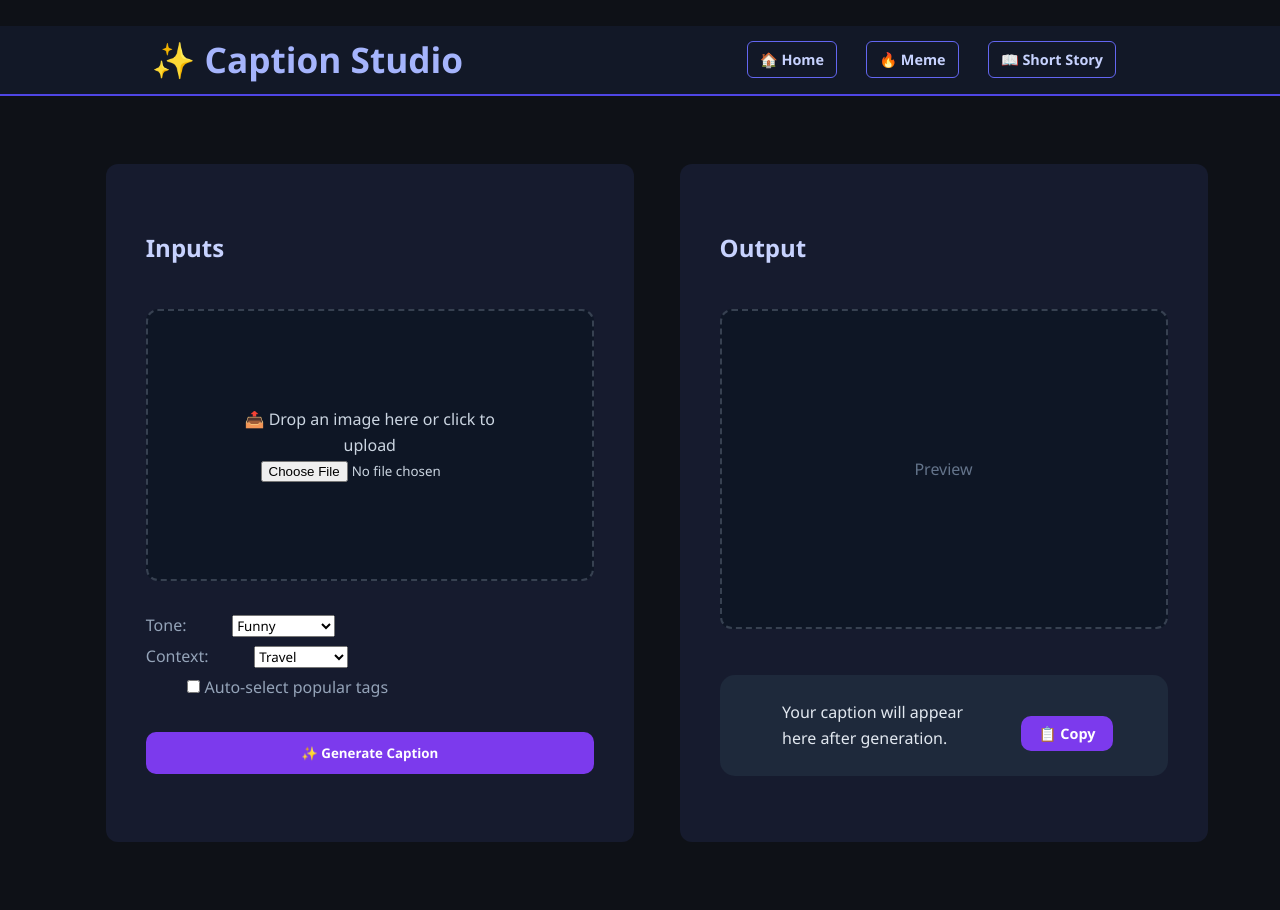
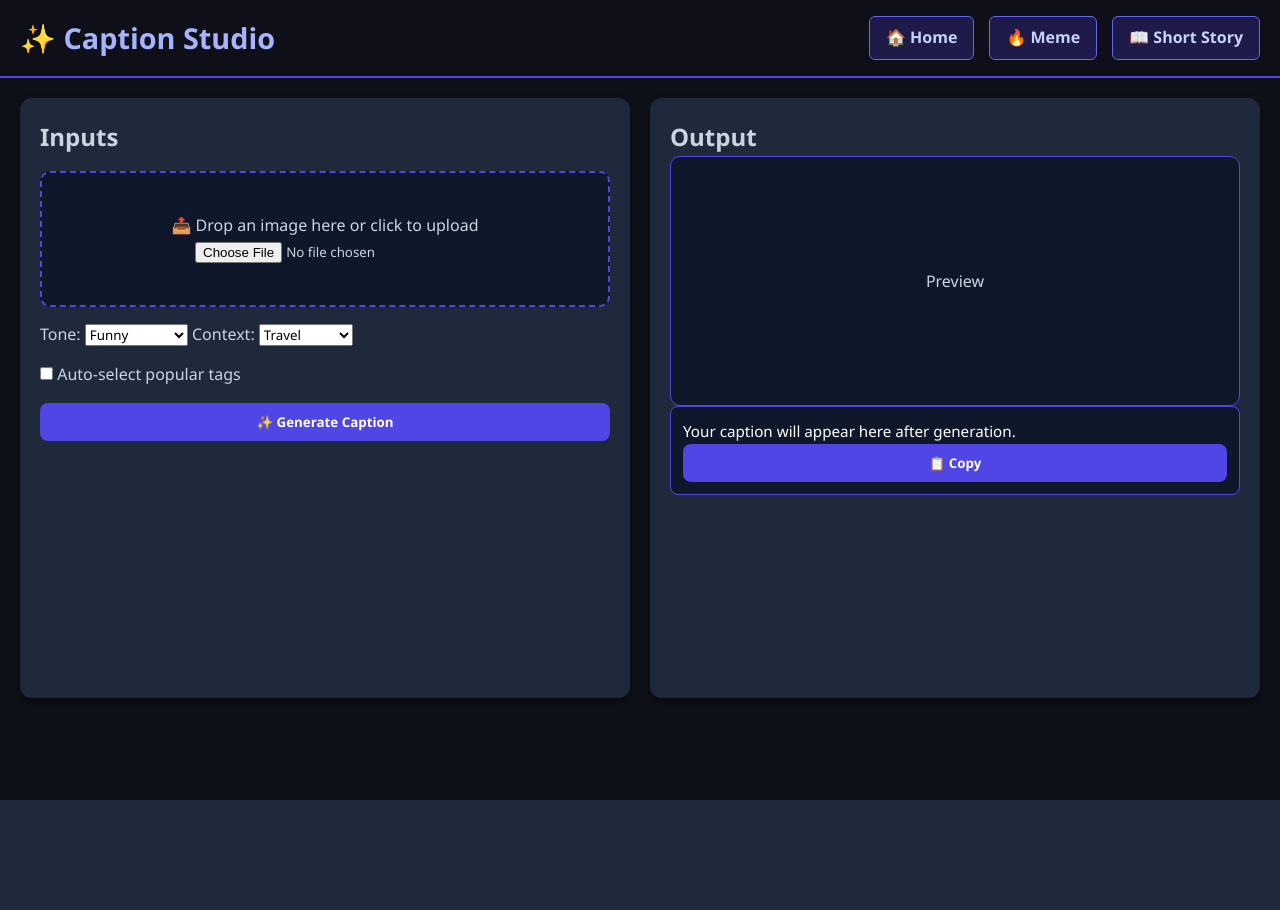
Before and after one commit to IfraShaikh2007/IMAGE_CAPTION, a Flask app: page /caption in a window 1280 px wide. After the commit the page ends 800 px from the top, so only its background shows below. Run offline with Flask 3, Linux system fonts and the light colour scheme.

Commit message:
Updated caption folder with latest changes

```diff
--- a/static/caption.css
+++ b/static/caption.css
@@ -13,203 +13,216 @@ body {
   line-height: 1.6;
 }
 
-/* HEADER */
+/* ===== HEADER ===== */
 .header {
-  background-color: #121827;
-  padding: 10px 10px; /* smaller padding so logo aligns left */
   display: flex;
-  justify-content: space-between; /* logo left, nav right */
+  justify-content: space-between;
   align-items: center;
+  background: #0f0f1a;       /* dark navy background */
+  padding: 15px 20px;
   border-bottom: 2px solid #4f46e5;
+  flex-wrap: wrap;           /* wrap for mobile */
 }
 
-.logo {
-  font-size: 1.5rem;
-  font-weight: 700;
-  color: #a5b4fc;
-  margin-left: 0; /* force left alignment */
+/* Logo / Heading */
+.header .logo {
+  font-size: 1.8rem;
+  font-weight: bold;
+  color: #a5b4fc;            /* light purple */
+  margin: 0;
+  white-space: nowrap;
 }
 
-/* NAVIGATION MENU */
-.header nav ul {
-  list-style: none;
+/* Navigation */
+.header nav {
   display: flex;
-  gap: -10px; /* tighter spacing between links */
+  gap: 15px;
+  flex-wrap: wrap;
+  justify-content: flex-end;
 }
 
-.header nav ul li {
-  display: inline-block;
+.header nav a {
+  text-decoration: none;
+  color: #c7d2fe;
+  font-weight: 600;
+  background: #1e1b4b;
+  border: 1px solid #6366f1;
+  padding: 8px 16px;
+  border-radius: 6px;
+  transition: background 0.25s, color 0.25s, transform 0.2s;
+  white-space: nowrap;
 }
 
-.header nav ul li a {
-  color: #c7d2fe;
-  text-decoration: none;
-  font-weight: 600;
-  border: 1px solid #6366f1;
-  padding: 6px 6px; /* slightly smaller padding */
-  border-radius: 6px;
-  transition: background 0.25s, color 0.25s;
+.header nav a:hover,
+.header nav a.active {
+  background: #4f46e5;
+  color: #fff;
+  transform: scale(1.05);
 }
 
-.header nav ul li a:hover,
-.header nav ul li a.active {
+/* ===== 📱 Mobile Responsive ===== */
+@media (max-width: 768px) {
+  .header {
+    flex-direction: column;   /* stack logo + nav */
+    align-items: center;
+    gap: 12px;
+    padding: 15px;
+  }
+
+  .header .logo {
+    font-size: 1.5rem;
+    text-align: center;
+  }
+
+  .header nav {
+    justify-content: center;
+    gap: 10px;
+  }
+
+  .header nav a {
+    padding: 6px 12px;
+    font-size: 0.9rem;
+  }
+}
+
+/* ------------------ LAYOUT ------------------ */
+.container {
+  display: flex;
+  gap: 20px;
+  padding: 20px;
+}
+
+.inputs,
+.output {
+  flex: 1;
+  background: #1e293b;
+  padding: 20px;
+  border-radius: 12px;
+  box-shadow: 0 4px 10px rgba(0, 0, 0, 0.4);
+  min-height: 600px;
+}
+
+/* INPUT SECTION */
+.inputs {
+  display: flex;
+  flex-direction: column;
+  gap: 15px;
+}
+
+/* UPLOAD BOX */
+.upload-box {
+  border: 2px dashed #4f46e5;
+  border-radius: 10px;
+  padding: 40px;
+  text-align: center;
+  cursor: pointer;
+  background: #0f172a;
+  transition: background 0.3s, transform 0.2s;
+}
+
+.upload-box:hover {
+  background: #1e1b4b;
+  transform: scale(1.02);
+}
+
+/* FORM CONTROLS */
+.form-group {
+  display: flex;
+  flex-direction: column;
+  gap: 8px;
+}
+
+.form-group label {
+  font-weight: 600;
+  margin-bottom: 4px;
+  color: #cbd5e1;
+}
+
+.form-group select,
+.form-group input[type="checkbox"] {
+  padding: 8px;
+  border-radius: 6px;
+  border: 1px solid #475569;
+  background: #0e1117;
+  color: #cbd5e1;
+  font-size: 0.95rem;
+  cursor: pointer;
+}
+
+/* Checkbox alignment */
+.checkbox-group {
+  display: flex;
+  align-items: center;
+  gap: 8px;
+  margin-top: 8px;
+}
+
+.checkbox-group label {
+  margin: 0;
+  font-weight: 500;
+  color: #cbd5e1;
+}
+
+/* BUTTONS */
+button {
   background: #4f46e5;
+  border: none;
+  color: #fff;
+  padding: 10px 18px;
+  border-radius: 8px;
+  cursor: pointer;
+  font-weight: 600;
+  transition: background 0.3s, transform 0.2s;
+  width: 100%;
+}
+
+button:hover {
+  background: #4338ca;
+  transform: translateY(-2px);
+}
+
+/* PREVIEW AREA */
+.preview {
+  background: #0f172a;
+  padding: 10px;
+  border-radius: 10px;
+  min-height: 250px;
+  display: flex;
+  justify-content: center;
+  align-items: center;
+  overflow: hidden;
+  border: 1px solid #4f46e5;
+}
+
+/* CAPTION OUTPUT */
+.caption-box {
+  background: #0f172a;
+  padding: 12px;
+  border-radius: 8px;
+  border: 1px solid #4f46e5;
+  font-size: 0.95rem;
   color: #fff;
 }
 
-/* MAIN CONTENT */
-.content {
-  max-width: 1200px;
-  margin: -3px auto; /* moved up */
-  padding: 20px;
-}
-
-.content h1 {
-  margin-bottom: 16px;
-  text-align: center;
-  color: #e2e8f0;
-}
-
-/* FLEX CONTAINER FOR INPUTS + OUTPUT */
+/* Responsive layout */
+@media (max-width: 768px) {
   .container {
-  display: flex;
-  gap: -1px;
-}
-
-/* INPUTS SECTION (LEFT) */
-.inputs {
-  flex: 1;
-  background: #161b2e;
-  padding: 40px;
-  border-radius: 12px;
-  display: flex;
     flex-direction: column;
   }
 
-.inputs h2 {
-  margin-bottom: 16px;
-  color: #c7d2fe;
+  .upload-box {
+    padding: 20px;
+    font-size: 0.9rem;
   }
 
-.upload-box {
-  border: 2px dashed #374151;
-  border-radius: 12px;
-  padding: 70px;
-  text-align: center;
-  margin-bottom: 16px;
-  cursor: pointer;
-  background: #0e1625;
-  transition: border 0.25s, background 0.25s;
+  .preview {
+    height: 200px;
+    font-size: 0.9rem;
+  }
 }
 
-.upload-box:hover {
-  border-color: #6366f1;
-  background: #131b2f;
+.selector-group {
+  display: flex;
+  flex-direction: row;
+  gap: 15px;
 }
-
-label {
-  margin: -10px 0; /* reduced vertical spacing */
-  display: block;
-  color: #94a3b8;
-}
-
-select, input[type="checkbox"] {
-  .checkbox-row {
-  display: flex;
-  align-items: left;
-  gap: 6px; /* space between checkbox and label */
-  margin-top: 4px;
-}
-
-.checkbox-row input[type="checkbox"] {
-  margin: 0; /* removes browser default spacing */
-}
-
-}
-
-/* Buttons */
-button {
-  margin-top: 16px; /* tighter */
-  padding: 12px 20px;
-  border: none;
-  border-radius: 10px;
-  background: #7c3aed; /* purple accent */
-  color: white;
-  font-weight: 600;
-  cursor: pointer;
-  transition: background 0.25s ease;
-}
-
-button:hover {
-  background: #5b21b6;
-}
-
-/* OUTPUT SECTION (RIGHT) */
-.output {
-  flex: 1;
-  background: #161b2e;
-  padding: 40px;
-  border-radius: 12px;
-}
-
-.output h2 {
-  margin-bottom: 16px;
-  color: #c7d2fe;
-}
-
-/* Preview Box */
-.preview {
-  width: 100%;
-  height: 320px; /* increased height for caption area */
-  border: 2px dashed #374151;
-  border-radius: 12px;
-  display: flex;
-  justify-content: center;
-  align-items: center;
-  background: #0e1625;
-  margin-bottom: 20px;
-  color: #64748b;
-  font-size: 1rem;
-}
-
-/* Caption Box */
-.caption-box {
-  background: #1e293b;
-  border-radius: 15px;
-  padding: 25px;
-  display: flex;
-  justify-content: space-between;
-  align-items: center;
-}
-
-.caption-box p {
-  margin: 0;
-  color: #e2e8f0;
-  flex: 1;
-}
-
-.caption-box button {
-  margin-left: 10px;
-  padding: 8px 18px;
-  font-size: 0.9rem;
-}
-.inputs {
-  width: 600px; /* or whatever width you want */
-}
-.output {
-  width: 600px; /* or whatever width you want */
-}
-.header {
-  padding: 10px 18px;  /* ↓ smaller top-bottom padding */
-  min-height: unset;  /* ↓ remove if previously set */
-  height: 70px;       /* ↓ set fixed height (optional) */
-}
-
-.header .logo {
-  font-size: 2.2rem;  /* ↓ slightly smaller text if needed */
-}
-
-.header nav ul li a {
-  padding: 8px 12px;  /* ↓ smaller buttons in nav */
-  font-size: 0.90rem;
-}
--- a/templates/caption.html
+++ b/templates/caption.html
@@ -11,18 +11,16 @@
   <header class="header">
     <h2 class="logo">✨ Caption Studio</h2>
     <nav>
-      <ul>
-        <li><a href="{{ url_for('home') }}">🏠 Home</a></li>
-        <li><a href="{{ url_for('meme') }}">🔥 Meme</a></li>
-        <li><a href="{{ url_for('story') }}">📖 Short Story</a></li>
-      </ul>
+
+        <a href="{{ url_for('home') }}">🏠 Home</a>
+        <a href="{{ url_for('meme') }}">🔥 Meme</a>
+        <a href="{{ url_for('story') }}">📖 Short Story</a>
+
     </nav>
   </header>
 
   <!-- Main Content -->
   <main class="content">
-
-
     <div class="container">
       <!-- Inputs -->
       <section class="inputs">
@@ -32,6 +30,8 @@
           <input type="file" id="imageInput" accept="image/*" />
         </div>
 
+        <!-- Tone + Context side by side -->
+        <div class="tone-context">
           <label> Tone:
             <select id="tone">
               <option value="funny">Funny</option>
@@ -65,8 +65,10 @@
               <option value="pets">Pets</option>
             </select>
           </label>
+        </div>
 
-        <label>
+        <!-- Auto-select Tags -->
+        <label class="hashtags-label">
           <input type="checkbox" id="hashtags" /> Auto-select popular tags
         </label>
 
```
Also changed, not shown: static/meme.css (+128 -22 lines), static/story.css (+118 -62 lines), templates/meme.html (+11 -7 lines), templates/story.html (+10 -7 lines), static/riya.jpg (added). Lines whose indentation alone changed are shown as unchanged.
